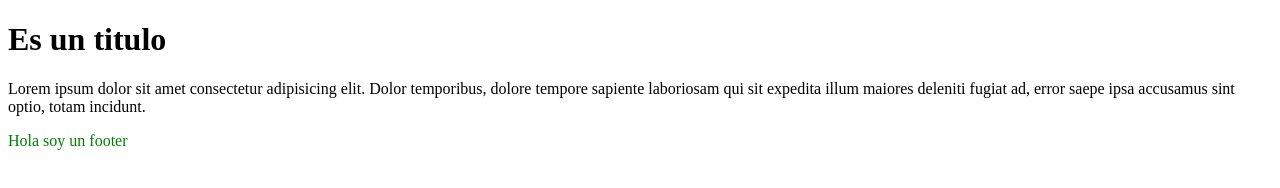
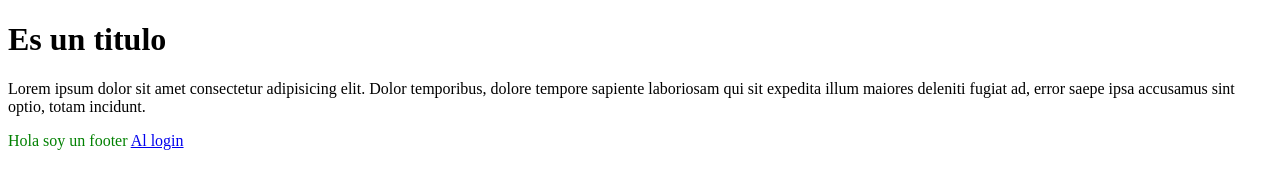
Before and after one commit to lucianoereu/clase3o, a plain HTML site: page index.html in a window 1280 px wide. Drawn offline with Linux system fonts and the light colour scheme.

Commit message:
Me olvide de agregarle el <a> asi que ahi lo puse

```diff
--- a/index.html
+++ b/index.html
@@ -8,5 +8,5 @@
 <body>
     <h1>Es un titulo</h1>
     <p>Lorem ipsum dolor sit amet consectetur adipisicing elit. Dolor temporibus, dolore tempore sapiente laboriosam qui sit expedita illum maiores deleniti fugiat ad, error saepe ipsa accusamus sint optio, totam incidunt.</p>
-    <footer style="color: green">Hola soy un footer</footer>
+    <footer style="color: green">Hola soy un footer <a href="./login.html">Al login</a></footer>
 </body>
```
